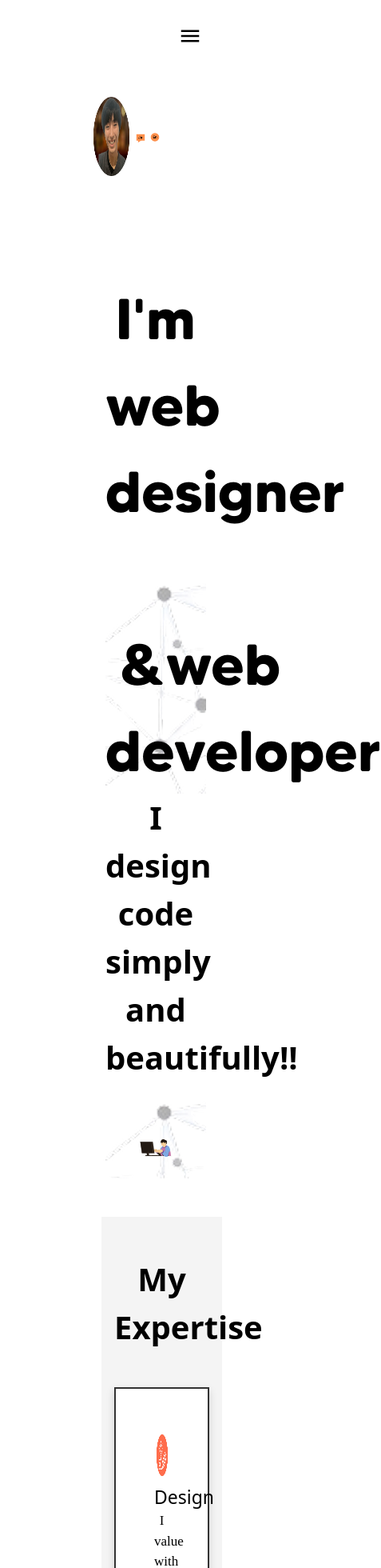
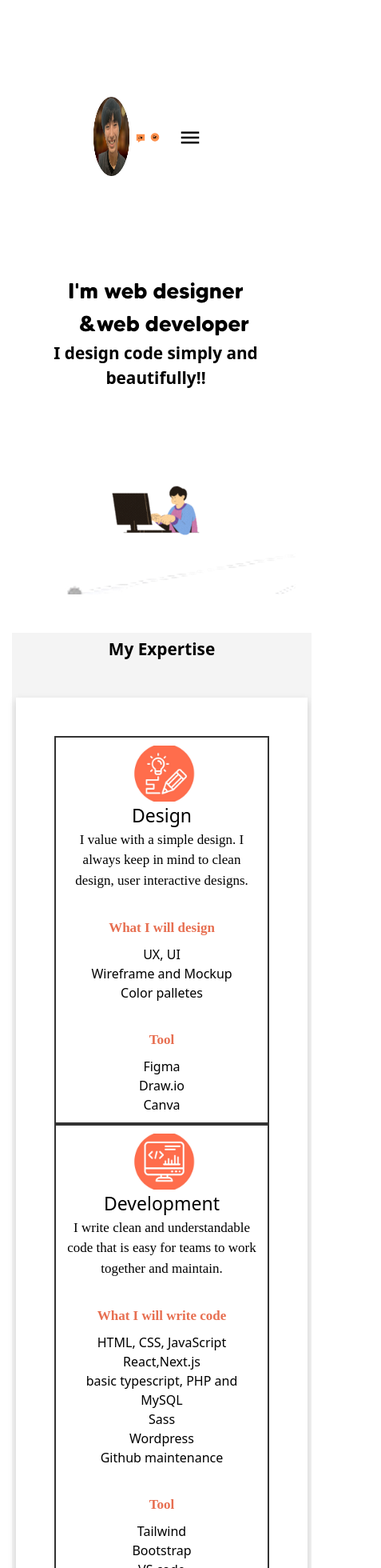
Before and after one commit to Sochan2/my-portfolio-react, a React (Vite) app: page / in a window 390 px wide. Shown: the top 1960 px of the page at 80% size, 477 px wide, since content can reach past the window. Built offline with nearby package versions, Linux system fonts and the light colour scheme.

Commit message:
fix design and add work

```diff
--- a/src/App.css
+++ b/src/App.css
@@ -188,11 +188,11 @@ main{
   color:#E76F51;
 }
 
-.expertise-grid div{
+.expertise-grid{
  /* Dedsign */
 
 background-color: #fff;
-border: 2px solid #333;
+
 padding:3em;
 box-shadow: 0 4px 10px rgba(0,0,0,0.15);
 
@@ -201,8 +201,13 @@ box-shadow: 0 4px 10px rgba(0,0,0,0.15);
 .expertise-grid{
   position:relative;
   z-index:2;
-  background-color: transparent;
 
+
+}
+
+.development, .design-section, .marketing{
+  border: 2px solid #333;
+  padding:10px;
 }
 
 
@@ -213,16 +218,6 @@ box-shadow: 0 5px 5px 0 rgba(233, 240, 243, 0.5), 0 0 0 1px #E6ECF8;
 
 
 
-.expertise-background {
-  position: absolute;
-  top: 3rem;
-  left: 0;
-  right: 0;
-  height: 20em;
-
-  border-radius: 1rem;
-  z-index: 1;
-}
 
 
 
@@ -469,7 +464,7 @@ text-align: center;
 }
 
 .modal-image{
-  margin:5em;
+  margin:1em;
 }
 
 .modal-text{
@@ -727,6 +722,43 @@ margin-bottom: 30px;
 
 @media(max-width:760px){
 
+  main{
+    margin:0;
+  }
+
+  .expertise-section{
+    padding:5px;
+  }
+
+  .expertise-background{
+position:static;
+height:30px;
+
+  }
+.expertise-logo{
+ width: 100px;
+  margin:0;
+  object-fit: cover;
+}
+
+.development, .design-section, .marketing{
+
+  padding:10px;
+}
+
+.image-flex{
+  display:flex;
+  justify-content: center;
+}
+
+
+  h1{
+    font-size: 1.7rem;
+  }
+
+  h2{
+    font-size:1.3rem;
+  }
 
   .hamberger{
     grid-area: hamberger;
@@ -747,14 +779,22 @@ margin-bottom: 30px;
   header{
     display:grid;
     grid-template-columns: repeat(3,1fr);
-    grid-template-areas: "logo language hamberger";
+    grid-template-areas: "logo language hamburger";
 
 
+  }
+
+  nav{
+    grid-area: none;
   }
 
   nav a:hover{
     color:#333;
     font-size: 22px;
+  }
+
+  .mobile-navigation{
+    grid-area: hamburger;
   }
 
   .nav-menu{
@@ -780,12 +820,12 @@ margin-bottom: 30px;
 }
 
 .mobile-navigation{
-  grid-area: hamberger;
+
    display: flex;
 }
 
-.nav-menu.active {
-  grid-area: hamberger;
+.nav-menu.active  {
+  grid-area: hamburger;
   display: block;
   flex-direction: column;
   background-color: #fff;
@@ -793,22 +833,14 @@ margin-bottom: 30px;
   margin-left: 60px;
   width: 300px;
   right: -50px;
-
-
-
   height:15em;
   z-index: 0;
   position:relative;
   margin-bottom: 30px;
   top:-40px;
-
-
-
-
 }
 
 .nav-menu.active a{
-  grid-area: hamberger;
   color:#333;
   justify-content: flex-end;
 
@@ -818,11 +850,6 @@ margin-bottom: 30px;
   margin-left: 6em;
 }
 
-.HamburgerMenu{
-position: absolute;
-top:30px;
-
-}
 
 .nav-menu a{
 
--- a/src/pages/Home.jsx
+++ b/src/pages/Home.jsx
@@ -54,11 +54,17 @@ gsap.registerPlugin(ScrollTrigger);
 
       <section className="intro">
       <section className="expertise-section">
-        <h2>My Expertise</h2>
-        <div className="expertise-background"></div>
+
+           <h2>My Expertise</h2>
+
+
+
         <div className="grid grid-cols-1 sm:grid-cols-2 lg:grid-cols-3 expertise-grid ">
           <div className="design-section p-6 m-3 shadow-md">
-          <img className="expertise-logo" src="/img/design-logo.png" alt="design logo picture with orange color" />
+            <div className="image-flex">
+                <img className="expertise-logo" src="/img/design-logo.png" alt="design logo picture with orange color" />
+            </div>
+
           <h3>Design</h3>
 
           <p>
@@ -83,7 +89,9 @@ gsap.registerPlugin(ScrollTrigger);
           </div>
 
           <div className="development p-6 shadow-md m-3">
-          <img className="expertise-logo" src="/img/development-logo.png" alt="design logo picture with orange color" />
+             <div className="image-flex">
+               <img className="expertise-logo" src="/img/development-logo.png" alt="design logo picture with orange color" />
+             </div>
           <h3>Development</h3>
           <p>
           I write clean and understandable code that is easy for teams to work together and maintain.
@@ -113,7 +121,9 @@ gsap.registerPlugin(ScrollTrigger);
           </div>
 
           <div className="marketing p-6 shadow-md m-3">
-          <img className="expertise-logo" src="/img/marketing-logo.png" alt="design logo picture with orange color" />
+             <div className="image-flex">
+                <img className="expertise-logo" src="/img/marketing-logo.png" alt="design logo picture with orange color" />
+             </div>
           <h3>Marketing</h3>
           <p>
           I value understanding user needs. I analyse user behaviour and apply those insights to SEO strategies to improve engagement.          </p>
--- a/src/pages/work.jsx
+++ b/src/pages/work.jsx
@@ -125,7 +125,24 @@ export default function Work(){
         ja: "このアプリはローカルの天気情報を表示するアプリです。位置情報、気温、湿度、気圧、風速、日の出と日の入りの情報を提供します。また、6時間ごとの天気予報も実装しました。"
       },
       link:"https://react-app-sage-nine.vercel.app/"
+    },
+
+     {
+      title:"Online fitness platform LP ( Japanese) ",
+        where: {"en": "Individual project",
+              "ja": "HTML, CSS, JSを使ったLP" },
+      image:"/img/online-fitness-lp.png",
+      alt:"online fitness lp website ",
+      plan: {
+        en: "In this project, I focused on building a online fitness LP in Japanese. I mainly focused on design. I always consider how users will register button and makes increase impressions.",
+        ja: "このプロジェクトでは、オンラインフィットネスアプリのLPのウェブサイトを作りました。デザインに重きを置き、リスポンシブルデザインを考えコードに落とし込みました。常にユーザーがボタンをクリックし、インプレッションが上がるよう工夫をしました。" },
+      users: {
+        en: "This LP provides information about online fitness application promotion. In this app, you can watch video and do fitness, get nutrition information, deliver supplements.",
+        ja: "このLPでは、オンラインフィットネスアプリをプロモーションしています。ユーザーはビデオを見て、フィットネスを一緒にし、また栄養に関するアドバイスを受け、サプリメントの配達のサービスも受けられます。" },
+      link:"https://sochan2.github.io/online-fitness-lp/"
     }
+
+
 
 
 
```
Also changed, not shown: public/img/online-fitness-lp.png (added).
